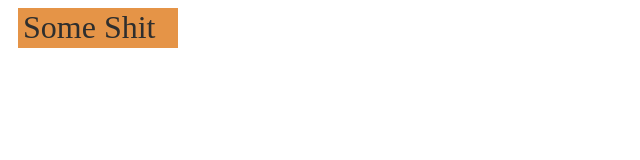
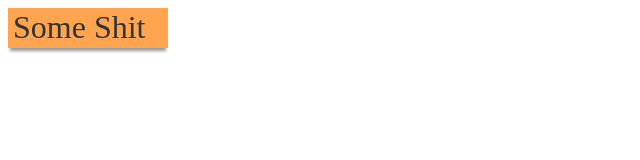
Before and after one commit to fusupo/ductile-button, a plain HTML site: page index2.html in a window 1280 px wide. Shown: the whole page, without its empty margins (0-640 px from the left). Drawn offline with Linux system fonts and the light colour scheme.

Commit message:
minor tweaks to keysplines, added dropshadow, pretty surprised how well this works

```diff
--- a/index2.html
+++ b/index2.html
@@ -3,24 +3,33 @@
     <head>
 	<title></title>
 	<meta charset="utf-8" />
+	<style>
+	 #butt {
+	     -webkit-box-shadow: 0px 5px 3px -2px rgba(50, 50, 50, 0.5);
+	     -moz-box-shadow:    0px 5px 3px -2px rgba(50, 50, 50, 0.5);
+	     box-shadow:         0px 5px 3px -2px rgba(50, 50, 50, 0.5);
+	     background-color: red;
+	 }
+
+	</style>
 	<script>
 	 function init(){
 	     var outStr = 'Some Shit';
-	     var overStr = 'SAUVINGON';
+	     var overStr = 'Selected';
 	     var numSlices = 40;
 	     var W = 160;
 	     var H = 80;
 	     var w = W/numSlices;
 	     var h = H/2;
-	     var x = 10;
-	     var durin = 1;
-	     var keyTimesIn = '0;0.25;.75;1';
-	     var keySplinesIn = '1 0.01 0.61 0.84; 1 0.01 0.61 0.84; 1 0.01 0.61 0.84';
+	     var x = 0;
+	     var durin = 0.5;
+	     var keyTimesIn = '0; 1';
+	     var keySplinesIn = '0.295 0.34 0.07 0.985';
 	     var durout = 0.5;
-	     var keyTimesOut = '0;0.25;.75;1';
-	     var keySplinesOut = '1 0.01 0.61 0.84; 1 0.01 0.61 0.84; 1 0.01 0.61 0.84';
+	     var keyTimesOut = '0; 1';
+	     var keySplinesOut = '1 0.01 0.61 0.84';
 	     var delay = 0.005;
-	     var str = '<svg xmlns="http://www.w3.org/2000/svg" xmlns:xlink="http://www.w3.org/1999/xlink" width="800px" height="600px">'+
+	     var str = '<svg xmlns="http://www.w3.org/2000/svg" xmlns:xlink="http://www.w3.org/1999/xlink" width="'+W+'px" height="'+h+'px">'+
 		       '<defs>'+
 		       '<g id="shape">'+
 		       '<rect x="0" y="0" width="' + W + '" height="' + h + '" style="fill: #ffa54f" />'+
@@ -33,14 +42,14 @@
 		       '</text>' +
 		       '</g>' +
 		       '</defs>'+
-		       '<g>';
+		       '<g id="buttfoo">';
 	     for(var i=0; i<numSlices; i++)
 	     {
 		 str+= '<svg x="' + (x + (i * w)) + '" width="' + w + '" height="' + h + '" viewBox="' + (i * w) + ' 0 ' + w + ' ' + h + '">'+
 													  '<use xlink:href="#shape" x="0" y="0">' +
 													  '<animate attributeName="y"'+
 													  'attributeType="XML"'+
-		       'values="0;0; -' + h + ';-' + h + '"'+
+													  'values="0;-' + h + '"'+
 													  'begin="funktastik.mouseover+'+(i*delay)+'s"'+
 																	  'dur="' + durin + 's"'+
 																	  'keyTimes="' + keyTimesIn + '"'+
@@ -49,7 +58,7 @@
 																	  'fill="freeze"/>'+
 																	  '<animate attributeName="y"'+
 																	  'attributeType="XML"'+
-		       'values="-' + h + ';-' + h + ';0;0"'+
+																	  'values="-' + h + ';0"'+
 																	  'begin="funktastik.mouseout+'+(i*delay)+'s"'+
 																					 'dur="'+durout+'s"'+
 																					 'keyTimes="'+keyTimesOut+'"'+
@@ -59,16 +68,20 @@
 																					 '</use>'+
 																					 '</svg>';
 	     }
-	     str += '<rect id="funktastik" width="' + W + '" height="' + h + '" x="10" color="#999999" style="opacity:0.1"/>'+
+	     str += '<rect id="funktastik" width="' + W + '" height="' + h + '" x="'+x+'" color="#999999" style="opacity:0.0"/>'+
 		    '</g>'+
 
 		    '</svg>';
 	     document.getElementById('butt').innerHTML = str;
+	     document.getElementById('butt').style.width = W + 'px';
+	     document.getElementById('butt').style.height = h + 'px';
+	     document.getElementById('butt').style.color = '#ff0000';
 	 }
 	</script>
     </head>
     <body>
-	<div id="butt"></div>
+	<div id="butt">
+	</div>
 	<script>
 	 init();
 	</script>
```
Lines whose indentation alone changed are shown as unchanged.
